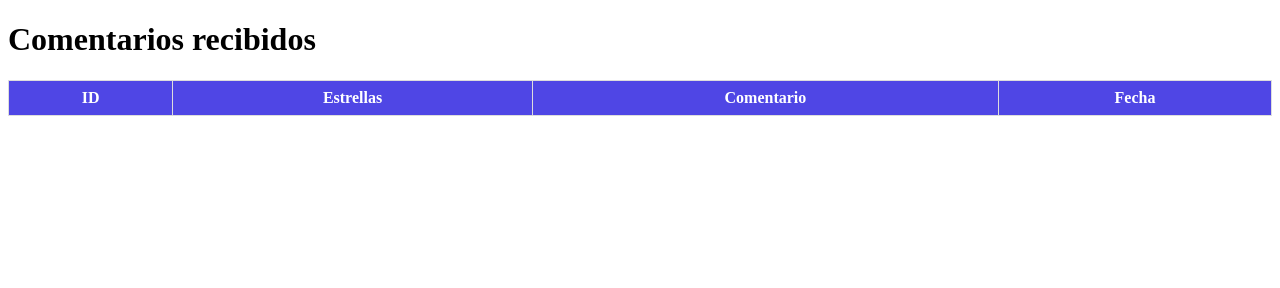
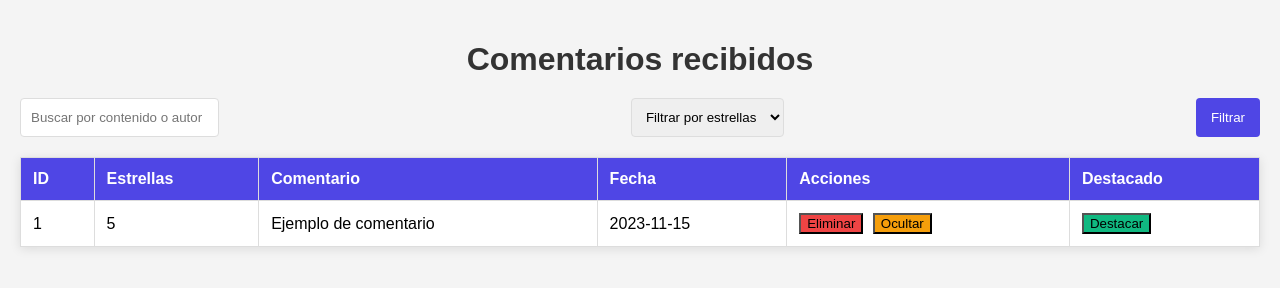
Before and after one commit to carrbruce1/Encuesta-ropa, a website: page admin/admin.html in a window 1280 px wide. Drawn offline with Linux system fonts and the light colour scheme; no server answers.

Commit message:
favicon y modi admin

```diff
--- a/admin/admin.html
+++ b/admin/admin.html
@@ -4,22 +4,120 @@
   <meta charset="UTF-8" />
   <title>Panel Admin - Comentarios</title>
   <style>
+    body {
+      font-family: Arial, sans-serif;
+      background-color: #f4f4f4;
+      margin: 0;
+      padding: 20px;
+    }
+
+    h1 {
+      color: #333;
+      text-align: center;
+      margin-bottom: 20px;
+    }
+
     table {
       width: 100%;
       border-collapse: collapse;
+      box-shadow: 0 2px 10px rgba(0, 0, 0, 0.1);
+      background-color: white;
+      margin-bottom: 20px;
     }
+
     th, td {
       border: 1px solid #ddd;
-      padding: 8px;
+      padding: 12px;
+      text-align: left;
     }
+
     th {
       background-color: #4f46e5;
       color: white;
+      font-weight: bold;
+    }
+
+    tr:nth-child(even) {
+      background-color: #f9f9f9;
+    }
+
+    tr:hover {
+      background-color: #f1f1f1;
+      cursor: pointer;
+    }
+
+    .controls {
+      display: flex;
+      justify-content: space-between;
+      margin-bottom: 20px;
+    }
+
+    .controls input, .controls select {
+      padding: 10px;
+      margin-right: 10px;
+      border: 1px solid #ddd;
+      border-radius: 4px;
+    }
+
+    .controls button {
+      padding: 10px 15px;
+      background-color: #4f46e5;
+      color: white;
+      border: none;
+      border-radius: 4px;
+      cursor: pointer;
+    }
+
+    .controls button:hover {
+      background-color: #3b3f9e;
+    }
+
+    .btn-delete {
+      background-color: #ef4444 !important;
+      margin-right: 5px;
+    }
+
+    .btn-hide {
+      background-color: #f59e0b !important;
+    }
+
+    .btn-highlight {
+      background-color: #10b981 !important;
+    }
+
+    button {
+      transition: all 0.2s ease;
+    }
+
+    button:hover {
+      transform: scale(1.05);
+      opacity: 0.9;
+    }
+
+    @media (max-width: 600px) {
+      th, td {
+        padding: 10px;
+      }
     }
   </style>
 </head>
+<link rel="icon" type="image/png" href="/img/favicon/favicon-32x32.png">
 <body>
   <h1>Comentarios recibidos</h1>
+
+  <div class="controls">
+    <input type="text" id="search" placeholder="Buscar por contenido o autor" />
+    <select id="star-filter">
+      <option value="">Filtrar por estrellas</option>
+      <option value="5">5 Estrellas</option>
+      <option value="4">4 Estrellas</option>
+      <option value="3">3 Estrellas</option>
+      <option value="2">2 Estrellas</option>
+      <option value="1">1 Estrella</option>
+    </select>
+    <button onclick="filterComments()">Filtrar</button>
+  </div>
+
   <table>
     <thead>
       <tr>
@@ -27,13 +125,64 @@
         <th>Estrellas</th>
         <th>Comentario</th>
         <th>Fecha</th>
+        <th>Acciones</th>
+        <th>Destacado</th>
       </tr>
     </thead>
     <tbody id="comentarios-body">
-
+      <tr>
+        <td>1</td>
+        <td>5</td>
+        <td>Ejemplo de comentario</td>
+        <td>2023-11-15</td>
+        <td>
+          <button onclick="deleteComment(1)" class="btn-delete">Eliminar</button>
+          <button onclick="hideComment(1)" class="btn-hide">Ocultar</button>
+        </td>
+        <td>
+          <button onclick="highlightComment(1)" class="btn-highlight">Destacar</button>
+          <span class="is-featured" style="display:none">⭐</span>
+        </td>
+      </tr>
+      <!-- Aquí se agregarán más comentarios dinámicamente -->
     </tbody>
   </table>
 
   <script src="/js/admin.js"></script>
+  <script>
+    // Función para filtrar comentarios
+    function filterComments() {
+      const searchValue = document.getElementById('search').value.toLowerCase();
+      const starValue = document.getElementById('star-filter').value;
+      const comentariosBody = document.getElementById('comentarios-body');
+      const rows = comentariosBody.getElementsByTagName('tr');
+
+      for (let i = 0; i < rows.length; i++) {
+        const cells = rows[i].getElementsByTagName('td');
+        const commentText = cells[2].textContent.toLowerCase();
+        const stars = cells[1].textContent;
+
+        const matchesSearch = commentText.includes(searchValue);
+        const matchesStars = starValue ? stars === starValue : true;
+
+        if (matchesSearch && matchesStars) {
+          rows[i].style.display = '';
+        } else {
+          rows[i].style.display = 'none';
+        }
+      }
+    }
+
+    // Función para eliminar o ocultar comentarios
+    function deleteComment(id) {
+      // Lógica para eliminar o ocultar el comentario
+      // Esto puede ser una llamada a la API o manipulación del DOM
+    }
+
+    // Función para fijar comentarios destacados
+    function highlightComment(id) {
+      // Lógica para marcar el comentario como destacado
+    }
+  </script>
 </body>
 </html>
```
Also changed, not shown: index.html (+1 -0 lines), img/favicon/favicon-32x32.png (added).
